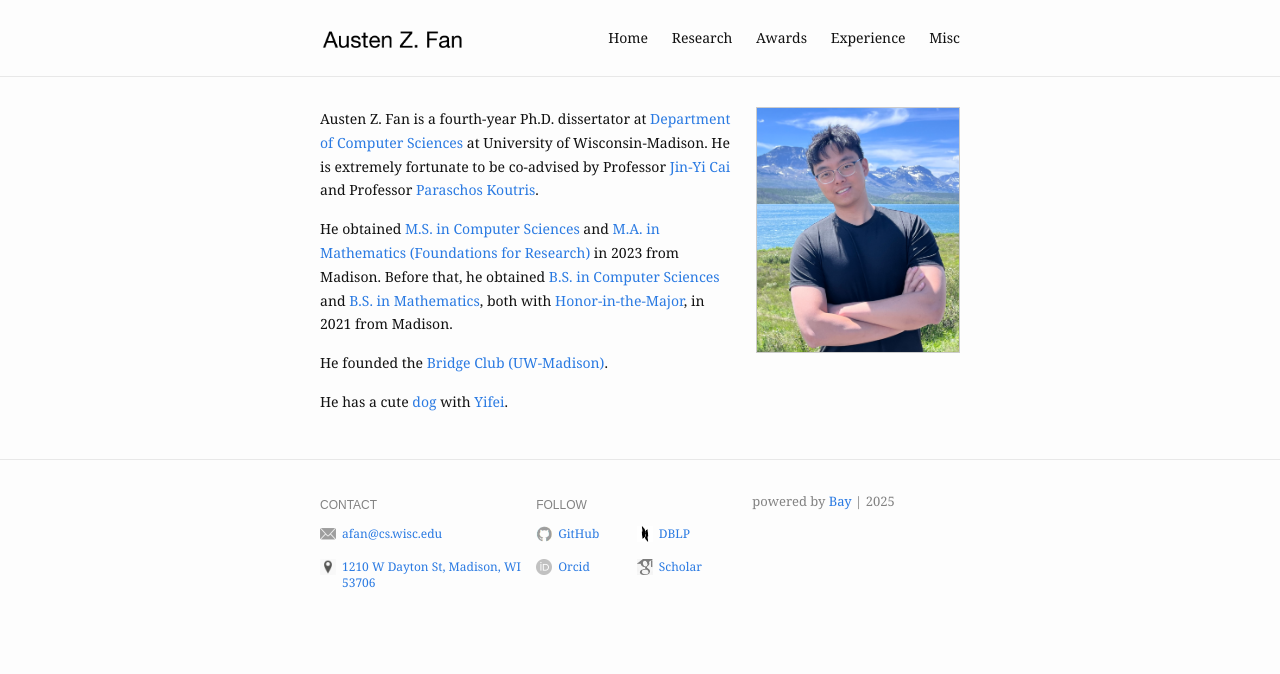
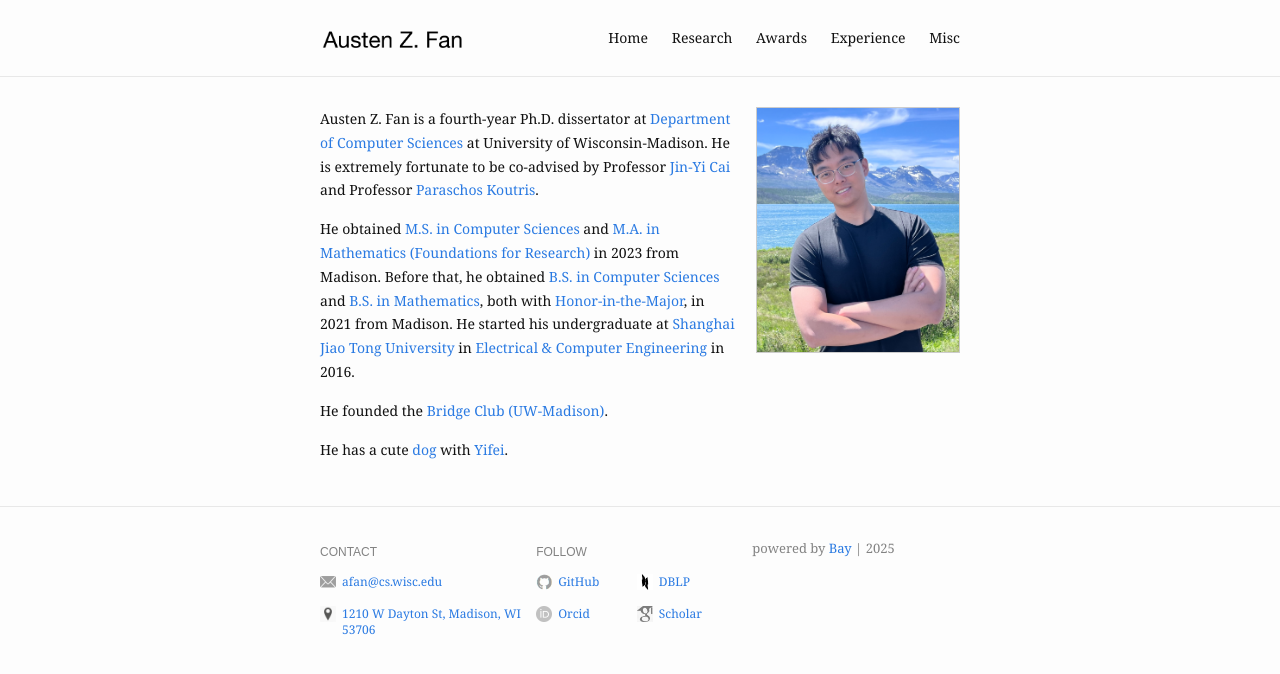
Before and after one commit to Austen-Z-Fan/Austen-Z-Fan.github.io, a Jekyll site: the page built from index.md, in a window 1280 px wide. Shown: the top 674 px of the page. Built offline with Jekyll 4.4.1, drawn with Linux system fonts in a browser that asks for light colours.

Commit message:
Update index.md

```diff
--- a/index.md
+++ b/index.md
@@ -9,7 +9,7 @@ profile_picture:
 Austen Z. Fan is a fourth-year Ph.D. dissertator at <a href="https://www.cs.wisc.edu/">Department of Computer Sciences</a> at University of Wisconsin-Madison. He is extremely fortunate to be co-advised by Professor <a href="https://pages.cs.wisc.edu/~jyc/">Jin-Yi Cai</a> and Professor <a href="https://pages.cs.wisc.edu/~paris/">Paraschos Koutris</a>.
 </p>
 <p>
-He obtained <a href="https://guide.wisc.edu/graduate/computer-sciences/computer-sciences-ms/">M.S. in Computer Sciences</a> and <a href="https://guide.wisc.edu/graduate/mathematics/mathematics-ma/mathematics-foundations-research-ma/">M.A. in Mathematics (Foundations for Research)</a> in 2023 from Madison. Before that, he obtained <a href="https://guide.wisc.edu/undergraduate/letters-science/computer-sciences/computer-sciences-bs/index.html">B.S. in Computer Sciences</a> and <a href="https://guide.wisc.edu/undergraduate/letters-science/mathematics/mathematics-bs/index.html">B.S. in Mathematics</a>, both with <a hred="https://guide.wisc.edu/undergraduate/letters-science/#honorstext">Honor-in-the-Major</a>, in 2021 from Madison.</p>
+He obtained <a href="https://guide.wisc.edu/graduate/computer-sciences/computer-sciences-ms/">M.S. in Computer Sciences</a> and <a href="https://guide.wisc.edu/graduate/mathematics/mathematics-ma/mathematics-foundations-research-ma/">M.A. in Mathematics (Foundations for Research)</a> in 2023 from Madison. Before that, he obtained <a href="https://guide.wisc.edu/undergraduate/letters-science/computer-sciences/computer-sciences-bs/index.html">B.S. in Computer Sciences</a> and <a href="https://guide.wisc.edu/undergraduate/letters-science/mathematics/mathematics-bs/index.html">B.S. in Mathematics</a>, both with <a hred="https://guide.wisc.edu/undergraduate/letters-science/#honorstext">Honor-in-the-Major</a>, in 2021 from Madison. He started his undergraduate at <a href="https://www.ji.sjtu.edu.cn/">Shanghai Jiao Tong University</a> in <a href="https://www.ji.sjtu.edu.cn/academics/undergraduate-program/degrees-programs/electrical-and-computer-engineering/">Electrical & Computer Engineering</a> in 2016.</p>
 
 
 <p>
```
